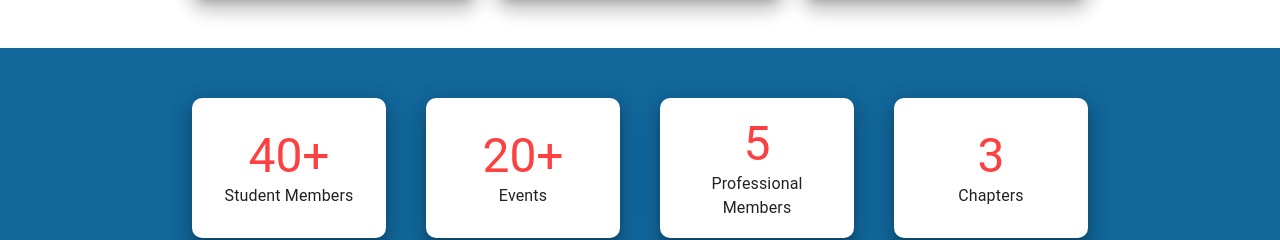
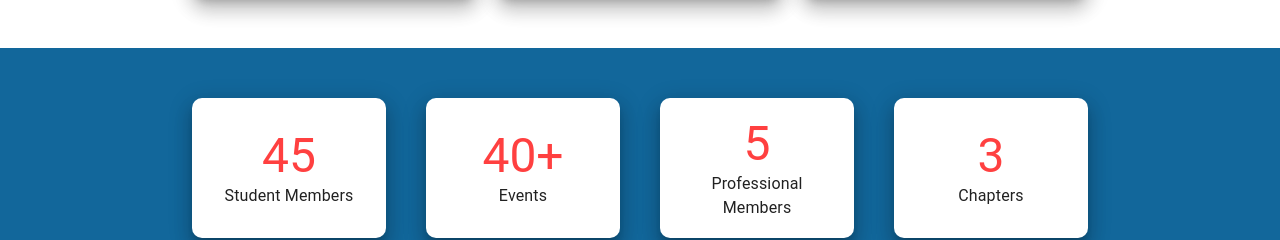
Before and after one commit to mohammedsrehan/ieee-website, a React (Create React App) app: page / in a window 1280 px wide. Shown: the part 2169-2409 px from the top of the page. Built offline with nearby package versions, Linux system fonts and the light colour scheme; no server answers.

Commit message:
Update home.js

```diff
--- a/src/pages/home/home.js
+++ b/src/pages/home/home.js
@@ -271,13 +271,13 @@ function Home() {
         <div className={classes.cards}>
           <Paper elevation={12} className={classes.card}>
             <Typography variant="h3" className={classes.red}>
-              40+
+              45
             </Typography>
             <Typography variant="body1">Student Members</Typography>
           </Paper>
           <Paper elevation={12} className={classes.card}>
             <Typography variant="h3" className={classes.red}>
-              20+
+              40+
             </Typography>
             <Typography variant="body1">Events</Typography>
           </Paper>
```
